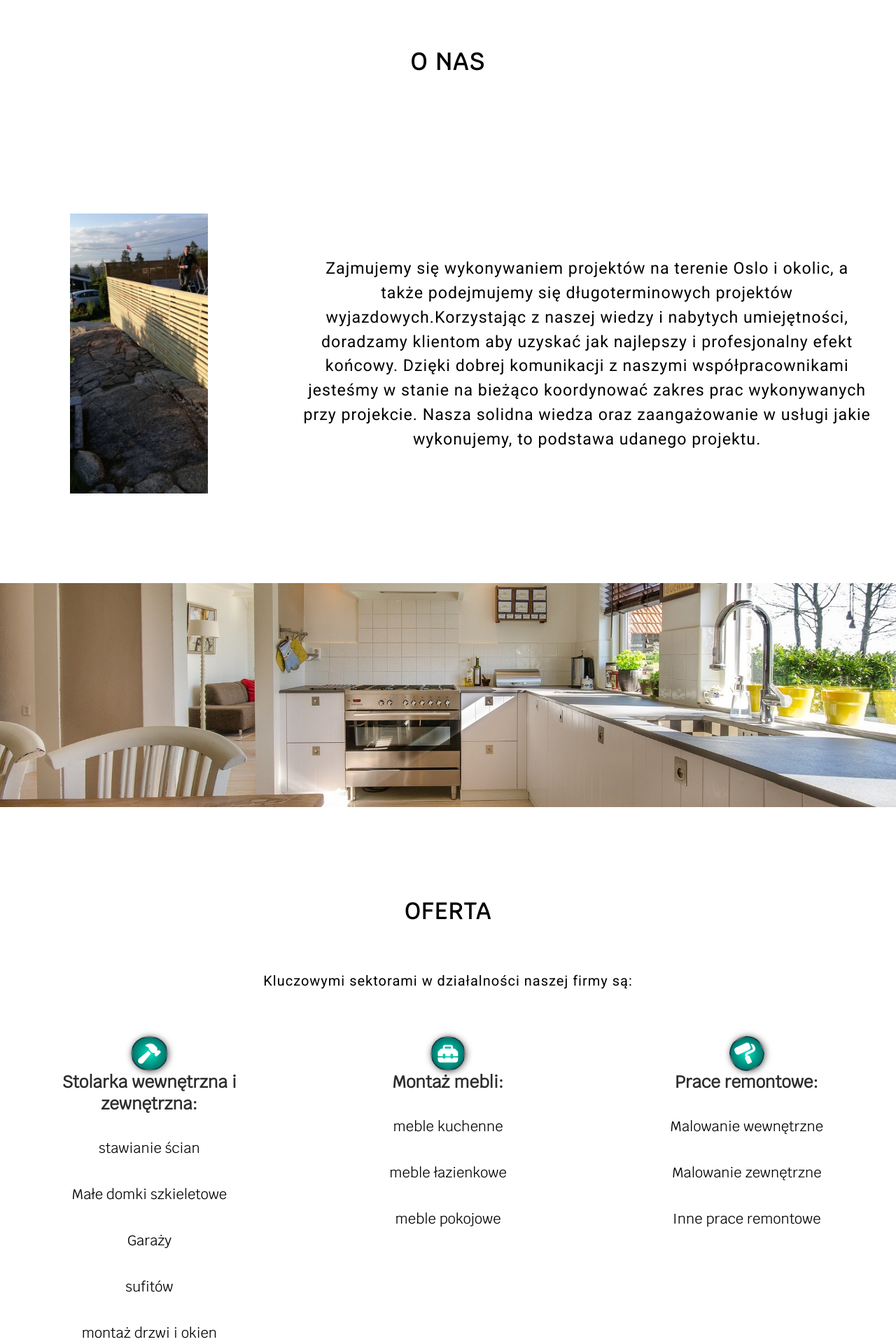
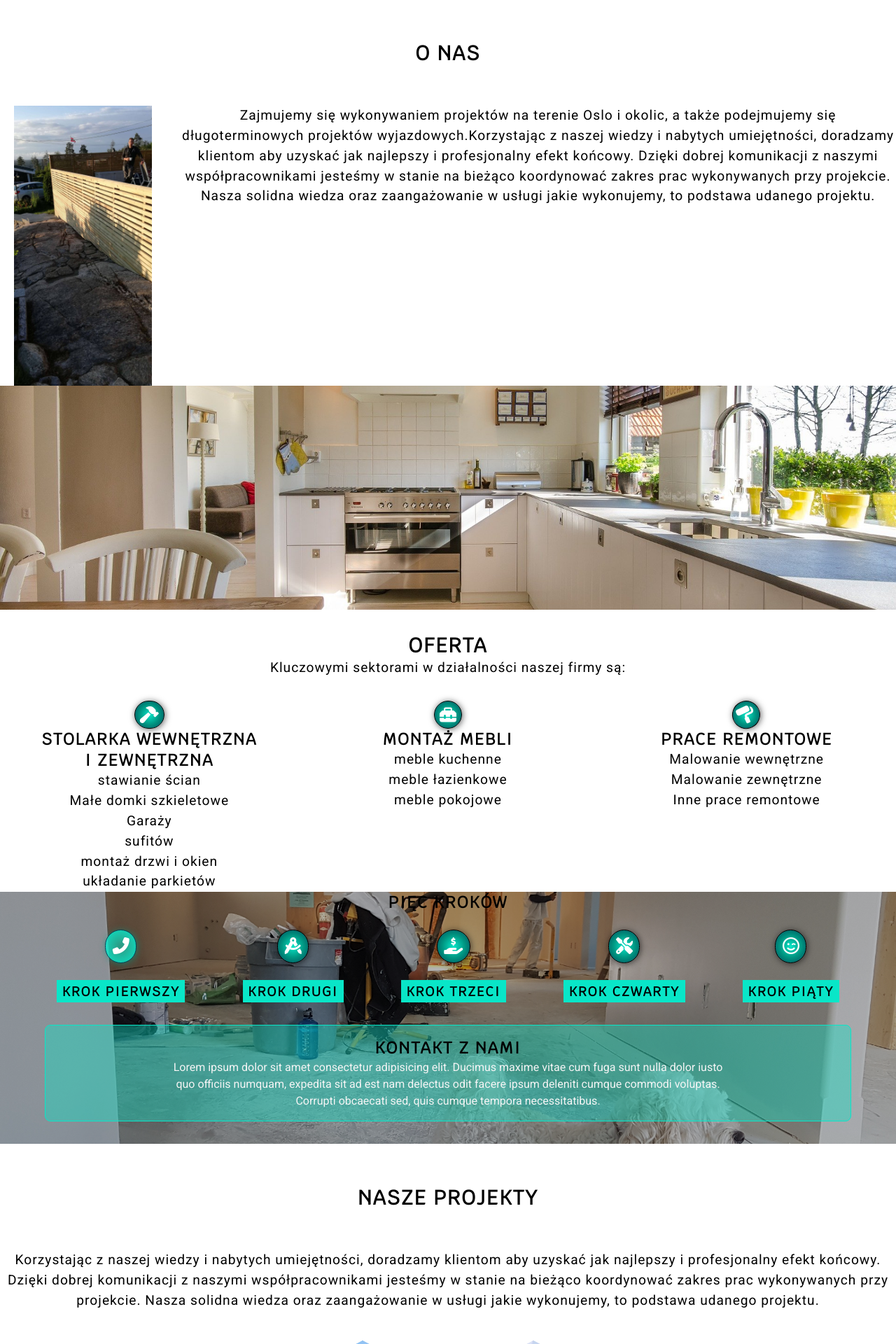
Before and after one commit to R3M3KPOL/PROFF, a PHP site: page / in a window 1280 px wide. Shown: the part 801-2721 px from the top of the page at 70% size. Run offline with PHP 8.4, Linux system fonts and the light colour scheme; some libraries are stand-ins or nearby versions.

Commit message:
edit code

```diff
--- a/css/style.css
+++ b/css/style.css
@@ -13,6 +13,32 @@
   max-width: 1200px;
 }
 
+.title-heading {
+  font-family: "Krub", "sans-serif";
+  font-size: 1.8rem;
+  letter-spacing: 2px;
+  text-align: center;
+  text-transform: uppercase;
+  padding: 2em;
+}
+
+.tekst-box {
+  font-family: "Roboto", "sans-serif";
+  font-size: 1.2rem;
+  text-align: center;
+  letter-spacing: 1px;
+  line-height: 1.5;
+}
+
+.sub-title {
+  font-family: "Krub", "sans-serif";
+  font-size: 1.8rem;
+  letter-spacing: 2px;
+  text-align: center;
+  text-transform: uppercase;
+  font-size: 1.45rem;
+}
+
 .burger-btn {
   position: fixed;
   background: transparent;
@@ -187,10 +213,6 @@
   background: url("../img/jdproff_logo.png") center no-repeat;
   background-size: 30vmax;
   background-attachment: fixed;
-}
-
-.main {
-  margin-bottom: -50px;
 }
 
 .main__bgfilter {
@@ -244,33 +266,24 @@
 
 .main__text {
   font-family: "Krub", "sans-serif";
+  font-size: 1.8rem;
+  letter-spacing: 2px;
+  text-align: center;
+  text-transform: uppercase;
+  font-size: 3rem;
   text-align: start;
-  text-transform: uppercase;
-  padding: 0.3em;
-  color: white;
+  padding-left: 1em;
+  color: whitesmoke;
 }
 
 .main__sub-text {
   font-family: "Roboto", "sans-serif";
-  font-size: 1.25rem;
-  margin: auto;
+  font-size: 1.2rem;
   text-align: center;
   letter-spacing: 1px;
   line-height: 1.5;
-  color: black;
-  margin: 0;
-  width: 100%;
-  font-size: 1.55rem;
-  color: white;
-}
-
-.title-heading {
-  font-family: "Krub", "sans-serif";
-  font-size: 2rem;
-  padding: 2em;
-  letter-spacing: 2px;
-  text-align: center;
-  text-transform: uppercase;
+  font-size: 1.5rem;
+  color: whitesmoke;
 }
 
 .top__first-img {
@@ -302,17 +315,6 @@
   margin: auto;
 }
 
-.top__text {
-  padding: 1.5em;
-  font-family: "Roboto", "sans-serif";
-  font-size: 1.25rem;
-  margin: auto;
-  text-align: center;
-  letter-spacing: 1px;
-  line-height: 1.5;
-  color: black;
-}
-
 .middle {
   display: -webkit-box;
   display: -ms-flexbox;
@@ -329,17 +331,15 @@
 }
 
 .middle__about-text {
-  margin: 4em 2em;
+  padding: 2em;
 }
 
-.middle__text {
-  font-family: "Roboto", "sans-serif";
-  font-size: 1.25rem;
-  margin: auto;
+.middle__title {
+  font-family: "Krub", "sans-serif";
+  font-size: 1.8rem;
+  letter-spacing: 2px;
   text-align: center;
-  letter-spacing: 1px;
-  line-height: 1.5;
-  color: black;
+  text-transform: uppercase;
 }
 
 .middle__container {
@@ -352,37 +352,20 @@
           flex-direction: column;
   -ms-flex-pack: distribute;
       justify-content: space-around;
+  text-align: center;
   width: 100%;
 }
 
-.middle__box {
-  font-family: "Krub", "sans-serif";
-  width: 100%;
-  text-align: center;
-}
-
-.middle__subtitle {
+.middle__hammer, .middle__toolbox, .middle__roller {
   font-size: 1.5rem;
-  color: rgba(0, 0, 0, 0.822);
-  margin-bottom: 10px;
-}
-
-.middle__list {
-  color: black;
-  font-size: 1.25rem;
-  padding: 20px;
-}
-
-.middle__hammer, .middle__toolbox, .middle__roller {
-  font-size: 1.8rem;
   padding: 0.3em;
   background-image: radial-gradient(circle, #09e6c8, #009581, #004759);
   background-repeat: no-repeat;
   color: white;
   -webkit-box-shadow: 1px 1px 10px rgba(0, 0, 0, 0.61);
           box-shadow: 1px 1px 10px rgba(0, 0, 0, 0.61);
-  border: 2px solid rgba(44, 44, 44, 0.637);
-  border-radius: 50%;
+  border: 1px solid black;
+  border-radius: 25px;
   cursor: pointer;
   -webkit-transition: -webkit-transform .3s ease-in-out;
   transition: -webkit-transform .3s ease-in-out;
@@ -404,21 +387,8 @@
           box-shadow: 1px 1px 10px rgba(0, 149, 129, 0.61);
 }
 
-.bottom__text {
-  font-family: "Roboto", "sans-serif";
-  font-size: 1.25rem;
-  margin: auto;
-  text-align: center;
-  letter-spacing: 1px;
-  line-height: 1.5;
-  color: black;
-  padding: 5em;
-}
-
 .bgc-overlay {
-  display: -webkit-box;
-  display: -ms-flexbox;
-  display: flex;
+  display: none;
   -webkit-box-pack: center;
       -ms-flex-pack: center;
           justify-content: center;
@@ -458,22 +421,6 @@
   width: 100%;
   max-width: 1200px;
   margin: 0 auto;
-}
-
-.steps__title {
-  font-family: "Krub",
- "sans-serif";
-  font-size: 1em;
-  letter-spacing: 2px;
-  text-align: center;
-  text-transform: uppercase;
-  color: black;
-  padding: 1em;
-}
-
-.steps__text-header {
-  font-size: 2em;
-  padding: 1em;
 }
 
 .steps__timeline {
@@ -514,21 +461,23 @@
 }
 
 .steps__timeline-icon {
+  font-size: 1.5rem;
+  padding: 0.3em;
   background-image: radial-gradient(circle, #09e6c8, #009581, #004759);
   background-repeat: no-repeat;
   color: white;
-  -webkit-box-shadow: 1px 1px 10px rgba(0, 0, 0, 0.6);
-          box-shadow: 1px 1px 10px rgba(0, 0, 0, 0.6);
-  border: 2px solid rgba(44, 44, 44, 0.637);
-  border-radius: 50%;
-  font-size: 1.6em;
+  -webkit-box-shadow: 1px 1px 10px rgba(0, 0, 0, 0.61);
+          box-shadow: 1px 1px 10px rgba(0, 0, 0, 0.61);
+  border: 1px solid black;
+  border-radius: 25px;
+  cursor: pointer;
   padding: 0.4em;
   margin: 1em;
 }
 
 .steps__timeline-icon--active {
   background-image: radial-gradient(rgba(9, 230, 200, 0.5), rgba(9, 230, 200, 0.75), #09e6c8);
-  border: 2px solid #004759;
+  border: 1px solid #004759;
   -webkit-box-shadow: 1px 1px 10px rgba(0, 149, 129, 0.6);
           box-shadow: 1px 1px 10px rgba(0, 149, 129, 0.6);
 }
@@ -951,15 +898,6 @@
 }
 
 @media (min-width: 690px) {
-  .main__text {
-    max-width: 40%;
-    padding: 10px 20px;
-  }
-  .middle__subtitle {
-    font-size: 1.5rem;
-    color: rgba(0, 0, 0, 0.822);
-    margin-bottom: 15px;
-  }
   .gallery__services {
     -webkit-box-flex: 0;
         -ms-flex: 0 0 170px;
@@ -1012,7 +950,6 @@
     -webkit-box-direction: normal;
         -ms-flex-direction: row;
             flex-direction: row;
-    padding: 8em 0;
   }
   .top__img {
     margin: auto 40px auto 20px;
@@ -1020,16 +957,6 @@
 }
 
 @media (min-width: 1024px) {
-  .top__title {
-    font-size: 2.1rem;
-  }
-  .top__img {
-    margin: auto 50px auto 100px;
-  }
-  .top__text {
-    font-size: 1.45rem;
-    margin: auto auto auto 50px;
-  }
   .middle__container {
     -webkit-box-orient: horizontal;
     -webkit-box-direction: normal;
@@ -1038,11 +965,6 @@
   }
   .middle__box {
     width: 25%;
-  }
-  .middle__subtitle {
-    font-size: 1.5rem;
-    color: rgba(0, 0, 0, 0.822);
-    margin-bottom: 15px;
   }
   .gallery {
     padding: 30px;
--- a/index.html
+++ b/index.html
@@ -57,7 +57,7 @@
                     <h2 class="top__title title-heading">O nas</h2>
                     <div class="top__box-img"><img src="img/photo/inne/IMG_20190608_205825 MINI.jpg" alt=""
                             class="top__img">
-                        <p class="top__text"> Zajmujemy się wykonywaniem projektów na terenie Oslo i okolic,
+                        <p class="top__text tekst-box"> Zajmujemy się wykonywaniem projektów na terenie Oslo i okolic,
                             a także
                             podejmujemy się długoterminowych projektów wyjazdowych.Korzystając z naszej wiedzy i
                             nabytych
@@ -73,36 +73,36 @@
             </section>
             <section id="middle" class="middle sect">
                 <div class="middle__about-text">
-                    <h2 class="middle__title title-heading">Oferta</h2>
-                    <p class="middle__text">Kluczowymi sektorami w działalności naszej firmy są:
+                    <h2 class="middle__title">Oferta</h2>
+                    <p class="middle__text tekst-box">Kluczowymi sektorami w działalności naszej firmy są:
                     </p>
                 </div>
                 <div class="middle__container">
                     <div class="middle__box">
                         <i class="fas fa-hammer middle__hammer"></i>
-                        <h2 class="middle__subtitle"> Stolarka wewnętrzna i zewnętrzna:
+                        <h2 class="middle__subtitle sub-title"> Stolarka wewnętrzna i zewnętrzna
                         </h2>
-                        <li class="middle__list">stawianie ścian</li>
-                        <li class="middle__list">Małe domki szkieletowe</li>
-                        <li class="middle__list">Garaży</li>
-                        <li class="middle__list">sufitów</li>
-                        <li class="middle__list">montaż drzwi i okien</li>
-                        <li class="middle__list">układanie parkietów</li>
+                        <li class="middle__list tekst-box">stawianie ścian</li>
+                        <li class="middle__list tekst-box">Małe domki szkieletowe</li>
+                        <li class="middle__list tekst-box">Garaży</li>
+                        <li class="middle__list tekst-box">sufitów</li>
+                        <li class="middle__list tekst-box">montaż drzwi i okien</li>
+                        <li class="middle__list tekst-box">układanie parkietów</li>
                     </div>
                     <div class="middle__box">
                         <i class="fas fa-toolbox  middle__toolbox"></i>
-                        <h2 class="middle__subtitle">Montaż mebli:
+                        <h2 class="middle__subtitle sub-title">Montaż mebli
                         </h2>
-                        <li class="middle__list">meble kuchenne</li>
-                        <li class="middle__list">meble łazienkowe</li>
-                        <li class="middle__list">meble pokojowe</li>
+                        <li class="middle__list tekst-box">meble kuchenne</li>
+                        <li class="middle__list tekst-box">meble łazienkowe</li>
+                        <li class="middle__list tekst-box">meble pokojowe</li>
                     </div>
                     <div class="middle__box">
                         <i class="fas fa-paint-roller  middle__roller"></i>
-                        <h2 class="middle__subtitle">Prace remontowe:</h2>
-                        <li class="middle__list">Malowanie wewnętrzne</li>
-                        <li class="middle__list">Malowanie zewnętrzne</li>
-                        <li class="middle__list">Inne prace remontowe</li>
+                        <h2 class="middle__subtitle sub-title">Prace remontowe</h2>
+                        <li class="middle__list tekst-box">Malowanie wewnętrzne</li>
+                        <li class="middle__list tekst-box">Malowanie zewnętrzne</li>
+                        <li class="middle__list tekst-box">Inne prace remontowe</li>
                     </div>
                 </div>
             </section>
@@ -110,14 +110,14 @@
             <div class="bgc-overlay">
                 <section class="steps">
                     <div class="steps__title">
-                        <h2 class="steps__text  steps__text-header">Pięc kroków</h2>
+                        <h2 class="steps__text  sub-title">Pięc kroków</h2>
                     </div>
                     <div class="steps__timeline">
                         <div class="steps__container-heading">
                             <div data-tab-target="#one" class="steps__heading">
                                 <a href="#0" class="steps__timeline-icon steps__timeline-icon--active"><i
                                         class="fas fa-phone-alt"></i></a>
-                                <h3 class="steps__subtitle">Krok pierwszy</h3>
+                                <h3 class="steps__subtitle ">Krok pierwszy</h3>
                             </div>
                             <div data-tab-target="#two" class="steps__heading">
                                 <a href="#0" class="steps__timeline-icon"><i class="fas fa-drafting-compass"></i></a>
@@ -142,7 +142,7 @@
                             <div class="steps__container-word">
                                 <div class="steps__word steps__word--active" id="one" data-tab-content>
                                     <span class="steps__subtitle-Mobile">Krok pierwszy</span>
-                                    <h2 class="steps__title">Kontakt z nami</h2>
+                                    <h2 class="steps__title sub-title">Kontakt z nami</h2>
                                     <p class=" steps__text-paragraf ">Lorem ipsum dolor sit amet consectetur adipisicing
                                         elit.
                                         Ducimus
@@ -156,8 +156,8 @@
                                     </p>
                                 </div>
                                 <div class="steps__word" id="two" data-tab-content>
-                                    <span class="steps__subtitle-Mobile">Krok drugi</span>
-                                    <h2 class="steps__title">Ustalenie szczegółów prac</h2>
+                                    <span class="steps__subtitle-Mobile ">Krok drugi</span>
+                                    <h2 class="steps__title sub-title">Ustalenie szczegółów prac</h2>
                                     <p class="steps__text-paragraf">Lorem ipsum dolor sit amet consectetur adipisicing
                                         elit.
                                         Explicabo
@@ -172,7 +172,7 @@
                                 </div>
                                 <div class="steps__word" id="three" data-tab-content>
                                     <span class="steps__subtitle-Mobile">Krok trzeci</span>
-                                    <h2 class="steps__title">Ustalenie ceny</h2>
+                                    <h2 class="steps__title sub-title">Ustalenie ceny</h2>
                                     <p class="steps__text-paragraf">Lorem ipsum dolor sit amet consectetur, adipisicing
                                         elit. Non,
                                         expedita?
@@ -186,7 +186,7 @@
                                 </div>
                                 <div class="steps__word" id="four" data-tab-content>
                                     <span class="steps__subtitle-Mobile">krok czwarty</span>
-                                    <h2 class="steps__title">Wykonanie pracy</h2>
+                                    <h2 class="steps__title sub-title">Wykonanie pracy</h2>
                                     <p class="steps__text-paragraf">Lorem ipsum dolor sit amet, consectetur adipisicing
                                         elit. Qui,
                                         molestias
@@ -201,7 +201,7 @@
                                 </div>
                                 <div class="steps__word" id="five" data-tab-content>
                                     <span class="steps__subtitle-Mobile">krok piąty</span>
-                                    <h2 class="steps__title">Usmiech zadowolonego klienta</h2>
+                                    <h2 class="steps__title sub-title">Usmiech zadowolonego klienta</h2>
                                     <p class="steps__text-paragraf">Lorem ipsum dolor sit amet consectetur adipisicing
                                         elit. Aperiam
                                         iste
@@ -225,7 +225,8 @@
             <section id="bottom" class="bottom sect">
                 <div class="bottom__about-text">
                     <h2 class="bottom__title title-heading">Nasze projekty</h2>
-                    <p class="bottom__text">Korzystając z naszej wiedzy i nabytych umiejętności, doradzamy klientom aby
+                    <p class="bottom__text tekst-box">Korzystając z naszej wiedzy i nabytych umiejętności, doradzamy
+                        klientom aby
                         uzyskać jak
                         najlepszy i profesjonalny efekt końcowy. Dzięki dobrej komunikacji z naszymi współpracownikami
                         jesteśmy w stanie na bieżąco koordynować zakres prac wykonywanych przy projekcie. Nasza solidna
@@ -296,8 +297,23 @@
                 </div>
             </section>
             <section id="contact" class="contact sect">
-                <h2 class="contact__heading title-heading">Kontakt</h2>
+                <h2 class="contact__heading title-heading">Skontaktuj się z nami</h2>
+
                 <div class="contact__wrapper">
+                    <div class="contact__box">
+                        <h3 class="contact__lefttitle sub-title">Porozmawiajmy o Twoim projekcie</h3>
+                        <div class="contact__information">
+                            <p class="contact__paragraf tekst-box">W przypadku zainteresowania naszą ofertą z przyjemnością spotkamy się aby szczegółowo
+                                odpowiedzieć na wszystkie Twoje
+                                pytania.</p>
+                            <ul class="contact__subinformation tekst-box">
+                                <li class="contact__item">96-68-25-86</li>
+                                <li  class="contact__item">www.jdproff.no</li>
+                                <li  class="contact__item">kontor@jdproff.no</li>
+                            </ul>
+                        </div>
+                    </div>
+
                     <form class="contact__form">
                         <div class="contact__form-top">
                             <label for="name" class="contact__form-label">Imię i Nazwisko:</label>
--- /dev/null
+++ b/sass/_fontsAndColors(include!).scss
@@ -0,0 +1,8 @@
+$FontSizeTitle: 1.8rem;
+$FontSizeSubTitle: 1rem;
+$FontSizeWord: 1.2rem;
+$FontSizeIcon: 1.5rem;
+$FontFamilyWord: "Roboto",
+"sans-serif";
+$FontFamilyTitle: "Krub",
+"sans-serif";
--- a/sass/_fontsAndColors.scss
+++ /dev/null
@@ -1,9 +0,0 @@
-$FontSizeTitle: 2rem;
-$FontSizeSubTitle: 1.5rem;
-$FontSizeWord: 1.25rem;
-$FontSizeIcon: 1.8rem;
-$WordColor : rgb(0, 0, 0);
-$FontFamilyWord: "Roboto",
-"sans-serif";
-$FontFamilyTitle: "Krub",
-"sans-serif";
--- a/sass/_mixins.scss
+++ b/sass/_mixins.scss
@@ -1,17 +1,15 @@
 @mixin roboto {
     font-family: $FontFamilyWord;
     font-size: $FontSizeWord;
-    margin: auto;
     text-align: center;
     letter-spacing: 1px;
     line-height: 1.5;
-    color: $WordColor;
+
 }
 
 @mixin cinzel {
     font-family: $FontFamilyTitle;
     font-size: $FontSizeTitle;
-    padding: 2em;
     letter-spacing: 2px;
     text-align: center;
     text-transform: uppercase;
@@ -30,8 +28,8 @@
     background-repeat: no-repeat;
     color: white;
     box-shadow: 1px 1px 10px rgba(0, 0, 0, 0.61);
-    border: 2px solid rgba(44, 44, 44, 0.637);
-    border-radius: 50%;
+    border: 1px solid black;
+    border-radius: 25px;
     cursor: pointer;
 }
 
--- a/sass/style.scss
+++ b/sass/style.scss
@@ -31,10 +28,23 @@
     // font-size: 62.5%;
 }
 
-@import "./fontsAndColors";
+@import "./fontsAndColors(include!)";
 @import "./mixins";
 @import "./components";
 
+.title-heading {
+    @include cinzel;
+    padding: 2em;
+}
+
+.tekst-box {
+    @include roboto;
+}
+
+.sub-title {
+    @include cinzel;
+    font-size: $FontSizeTitle - 0.35rem;
+}
 
 
 .burger-btn {
@@ -192,7 +202,7 @@
 }
 
 .main {
-    margin-bottom: -50px;
+    // margin-bottom: -50px;
 
     &__bgfilter {
         width: 100vw;
@@ -234,27 +243,23 @@
     }
 
     &__text {
-        font-family: $FontFamilyTitle;
+        @include cinzel;
+        font-size: 3rem;
         text-align: start;
-        text-transform: uppercase;
-        padding: 0.3em;
-        color: white;
+        padding-left: 1em;
+        color: whitesmoke;
     }
 
     &__sub-text {
         @include roboto;
-        margin: 0;
-        width: 100%;
-        font-size: $FontSizeWord +0.3rem;
-        color: white;
-        ;
+        font-size: 1.5rem;
+        color: whitesmoke;
     }
+
+
 
 }
 
-.title-heading {
-    @include cinzel;
-}
 
 .top {
     &__first-img {
@@ -274,10 +279,6 @@
         margin: auto;
     }
 
-    &__text {
-        padding: 1.5em;
-        @include roboto;
-    }
 }
 
 
@@ -287,41 +288,25 @@
     flex-direction: column;
     justify-content: space-around;
     align-items: center;
-    // margin: auto;
-    // max-width: 1200px;
 
     &__about-text {
-        margin: 4em 2em;
+        padding: 2em;
     }
 
-    &__text {
-        @include roboto;
+    &__title {
+        @include cinzel;
     }
 
     &__container {
         display: flex;
         flex-direction: column;
         justify-content: space-around;
+        text-align: center;
         width: 100%;
+
+
     }
 
-    &__box {
-        font-family: $FontFamilyTitle;
-        width: 100%;
-        text-align: center;
-    }
-
-    &__subtitle {
-        font-size: $FontSizeSubTitle;
-        color: rgba(0, 0, 0, 0.822);
-        margin-bottom: 10px;
-    }
-
-    &__list {
-        color: rgba(0, 0, 0, 1);
-        font-size: $FontSizeWord;
-        padding: 20px;
-    }
 
 
     &__hammer,
@@ -343,15 +328,10 @@
     }
 }
 
-.bottom {
-    &__text {
-        @include roboto;
-        padding: 5em;
-    }
-}
+
 
 .bgc-overlay {
-    display: flex;
+    display: none;
     justify-content: center;
     background: linear-gradient(rgba(0, 0, 0, 0.3)), url(../img/photo/inne/pexels-cal-david-735319.jpg) center no-repeat;
     background-size: cover;
@@ -378,21 +356,9 @@
     max-width: 1200px;
     margin: 0 auto;
 
-    &__title {
-        font-family: "Krub",
-            "sans-serif";
-        font-size: 1em;
-        letter-spacing: 2px;
-        text-align: center;
-        text-transform: uppercase;
-        color: black;
-        padding: 1em;
-    }
 
-    &__text-header {
-        font-size: 2em;
-        padding: 1em;
-    }
+
+
 
     &__timeline {
         width: 100%;
@@ -418,19 +384,13 @@
     }
 
     &__timeline-icon {
-        background-image: radial-gradient(circle, #09e6c8, #009581, #004759);
-        background-repeat: no-repeat;
-        color: white;
-        box-shadow: 1px 1px 10px rgba(0, 0, 0, 0.6);
-        border: 2px solid rgba(44, 44, 44, 0.637);
-        border-radius: 50%;
-        font-size: 1.6em;
+        @include FontsIcon;
         padding: 0.4em;
         margin: 1em;
 
         &--active {
             background-image: radial-gradient(rgba(9, 230, 200, 0.5), rgba(9, 230, 200, 0.75), #09e6c8);
-            border: 2px solid #004759;
+            border: 1px solid #004759;
             box-shadow: 1px 1px 10px rgba(0, 149, 129, 0.60);
         }
 
@@ -750,17 +718,10 @@
 // MEDIAAAAA !!!!!!!!!!!!!!!!!!!!!!!!!!!!!!!!!!!!!!!!!!!!!!!!!!!!!!!!!!!!!!!!
 
 @media (min-width:520px) {
-    .main {
 
-        &__text {
-            font-size: $FontSizeTitle + 1rem;
-        }
 
-        &__sub-text {
-            font-size: $FontSizeWord + 0.5rem;
-            padding: 1em;
-        }
-
+    .bgc-overlay {
+        display: flex;
     }
 
     .footer {
@@ -774,24 +735,7 @@
 }
 
 @media (min-width:690px) {
-    .main {
-        &__text {
-            max-width: 40%;
-            padding: 10px 20px;
-        }
-    }
 
-    .middle {
-
-
-
-        &__subtitle {
-            font-size: $FontSizeSubTitle;
-            color: rgba(0, 0, 0, 0.822);
-            margin-bottom: 15px;
-        }
-
-    }
 
     .gallery__services {
         flex: 0 0 170px;
@@ -852,7 +796,6 @@
 
     .top__box-img {
         flex-direction: row;
-        padding: 8em 0;
     }
 
     .top__img {
@@ -864,21 +807,6 @@
 @media (min-width:1024px) {
 
 
-    .top {
-        &__title {
-            font-size: $FontSizeTitle + 0.1rem;
-        }
-
-        &__img {
-            margin: auto 50px auto 100px;
-        }
-
-        &__text {
-            font-size: $FontSizeWord + .2rem;
-            margin: auto auto auto 50px;
-        }
-    }
-
     .middle {
         &__container {
             flex-direction: row;
@@ -886,12 +814,7 @@
 
         &__box {
             width: 25%;
-        }
 
-        &__subtitle {
-            font-size: $FontSizeSubTitle;
-            color: rgba(0, 0, 0, 0.822);
-            margin-bottom: 15px;
         }
 
     }
@@ -920,13 +843,3 @@
     }
 
 }
-
-@media (min-width:1200px) {
-    .bgc-overlay {
-
-        &__title {
-            font-size: $FontSizeTitle - 0.4rem;
-        }
-
-    }
-}
```
Also changed, not shown: other parts of css/style.css (+50 -65 lines), other parts of sass/style.scss (+33 -31 lines), sass/_components.scss (+0 -19 lines), 1 other file.
